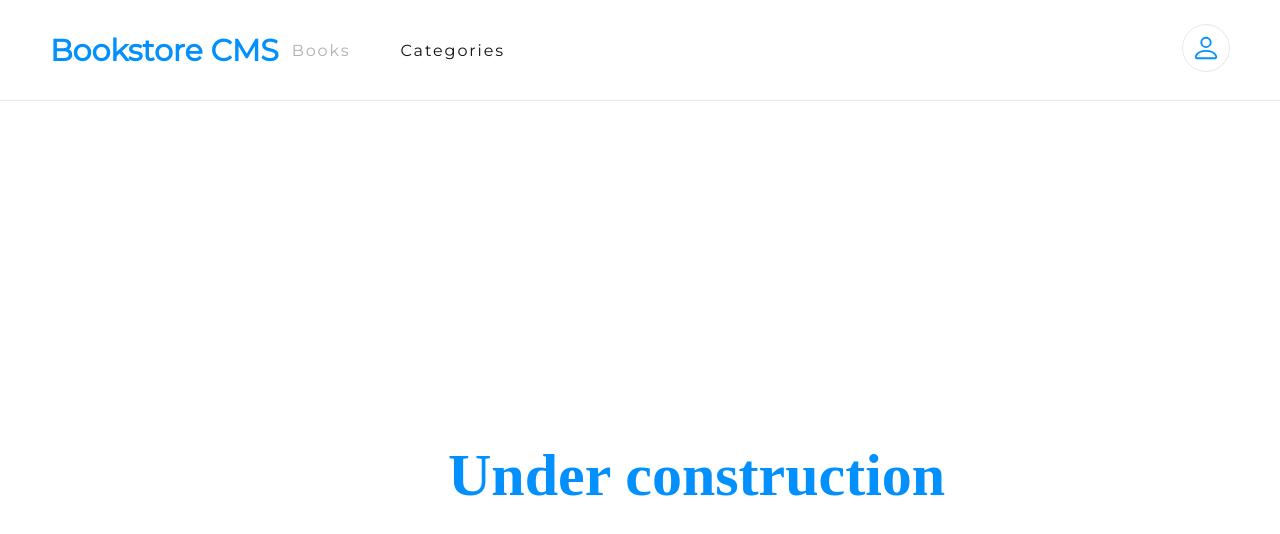
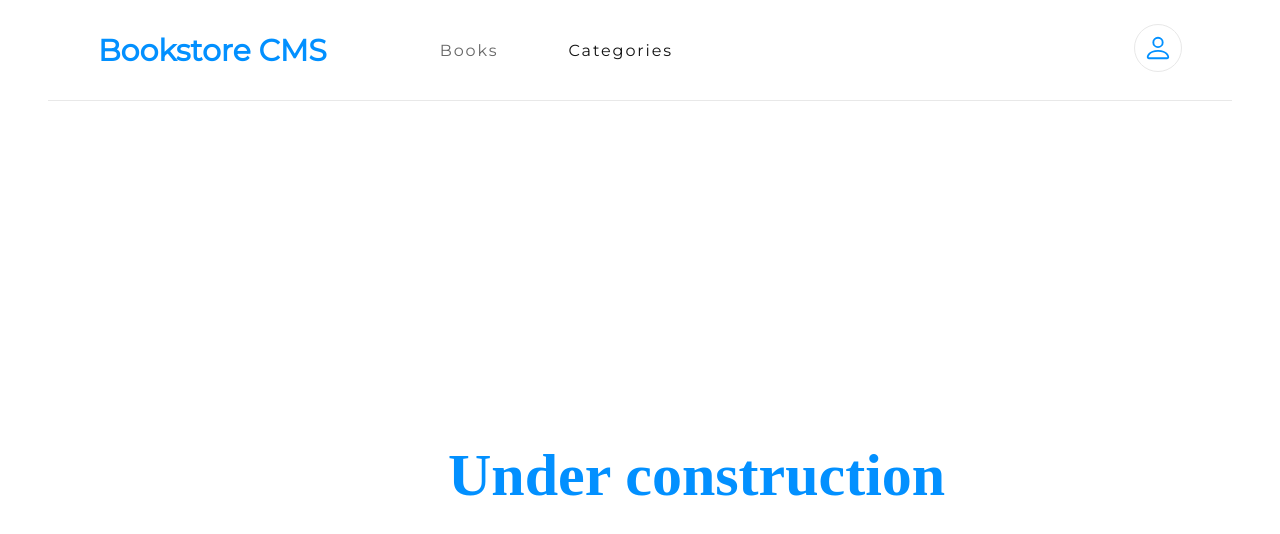
Before and after one commit to DeVuDeveloper/Bookstore, a React (Create React App) app: page /categories in a window 1280 px wide. Shown: the top 534 px of the page. Built offline with nearby package versions, Linux system fonts and the light colour scheme.

Commit message:
added random percents and chapters

```diff
--- a/src/components/Chapter.js
+++ b/src/components/Chapter.js
@@ -5,7 +5,11 @@ import React from 'react';
 const Chapter = () => (
   <div className="update-progress">
     <h3>CURRENT CHAPTER</h3>
-    <h5>Introduction</h5>
+    <h5>
+      Chapter
+      {' '}
+      {Math.floor(Math.random() * 100) + 1}
+    </h5>
     <button className="btn" type="button">UPDATE PROGRESS</button>
   </div>
 );
--- a/src/components/Completed.js
+++ b/src/components/Completed.js
@@ -3,11 +3,12 @@ import progress from '../img/progress.png';
 import '../style/completed.css';
 
 const Completed = () => (
+
   <>
     <div className="book-completed">
       <img className="book-image" src={progress} alt="progress" />
       <div>
-        <span className="progress">48%</span>
+        <span className="progress">{`${Math.floor(Math.random() * 100) + 1}%`}</span>
         <br />
         <span className="completed">Completed</span>
       </div>
--- a/src/components/Navbar.js
+++ b/src/components/Navbar.js
@@ -30,7 +30,7 @@ const Navbar = () => {
 
               <NavLink
                 style={({ isActive }) => ({
-                  color: isActive ? '#121212' : '#b0b0b0',
+                  color: isActive ? '#121212' : '#676767',
                 })}
                 to={link.path}
                 activeclassname="active"
--- a/src/style/chapter.css
+++ b/src/style/chapter.css
@@ -4,13 +4,14 @@
   font-family: RobotoSlab, sans-serif;
   font-size: 0.813rem;
   color: var(--black-two);
+  margin-bottom: 20px;
 }
 
 .update-progress h5 {
-  height: 1.313rem;
   font-family: RobotoSlab, sans-serif;
   font-size: 1rem;
   font-weight: 300;
+  margin-bottom: 20px;
   letter-spacing: -0.4px;
   color: var(--black-two);
 }
--- a/src/style/form.css
+++ b/src/style/form.css
@@ -21,7 +21,7 @@ form {
   font-size: 1rem;
   font-weight: bold;
   color: #888;
-  margin-left: 5.5rem;
+  margin-left: 6.5rem;
   margin-top: 20px;
 }
 
@@ -32,6 +32,15 @@ input {
   border: solid 1px var(--border-color);
   background-color: var(--white-color);
   width: 50rem;
+}
+
+::placeholder {
+  color: #c4c4c4;
+  width: 4.75rem;
+  height: 1.188rem;
+  font-family: Montserrat, sans-serif;
+  font-size: 1rem;
+  letter-spacing: -0.15px;
 }
 
 .options {
@@ -81,12 +90,15 @@ input {
 }
 
 select:first-child {
-  color: rgb(136, 128, 128);
+  color: #c4c4c4;
+  font-family: Montserrat, sans-serif;
+  font-size: 1rem;
+  letter-spacing: -0.15px;
 }
 
 .tittle {
   width: 120rem;
-  margin-top: 20px;
+  margin-left: 10px;
 }
 
 .add-btn {
--- a/src/style/navbar.css
+++ b/src/style/navbar.css
@@ -11,7 +11,7 @@
   display: grid;
   grid-template-columns: 1fr 2fr 1fr;
   align-items: center;
-  padding: 1rem;
+  margin: 0 3rem;
   border-bottom: 1px solid var(--border-color);
 }
 
@@ -82,6 +82,7 @@
     font-family: "Montserrat", sans-serif;
     font-size: 1rem;
     letter-spacing: 1.9px;
+    margin-right: 20px;
   }
 
   .navbar-link a {
@@ -89,6 +90,6 @@
   }
 
   .oval {
-    margin: 0 0 0 41.5rem;
+    margin: 0 0 0 20.5rem;
   }
 }
--- a/src/style/newbook.css
+++ b/src/style/newbook.css
@@ -14,6 +14,7 @@
   font-size: 0.875rem;
   font-weight: bold;
   color: var(--black-two);
+  margin-bottom: 20px;
 }
 
 .book-tittle {
@@ -22,6 +23,7 @@
   font-weight: bold;
   letter-spacing: -0.2px;
   color: var(--black-two);
+  margin-bottom: 20px;
 }
 
 .buttons {
```
